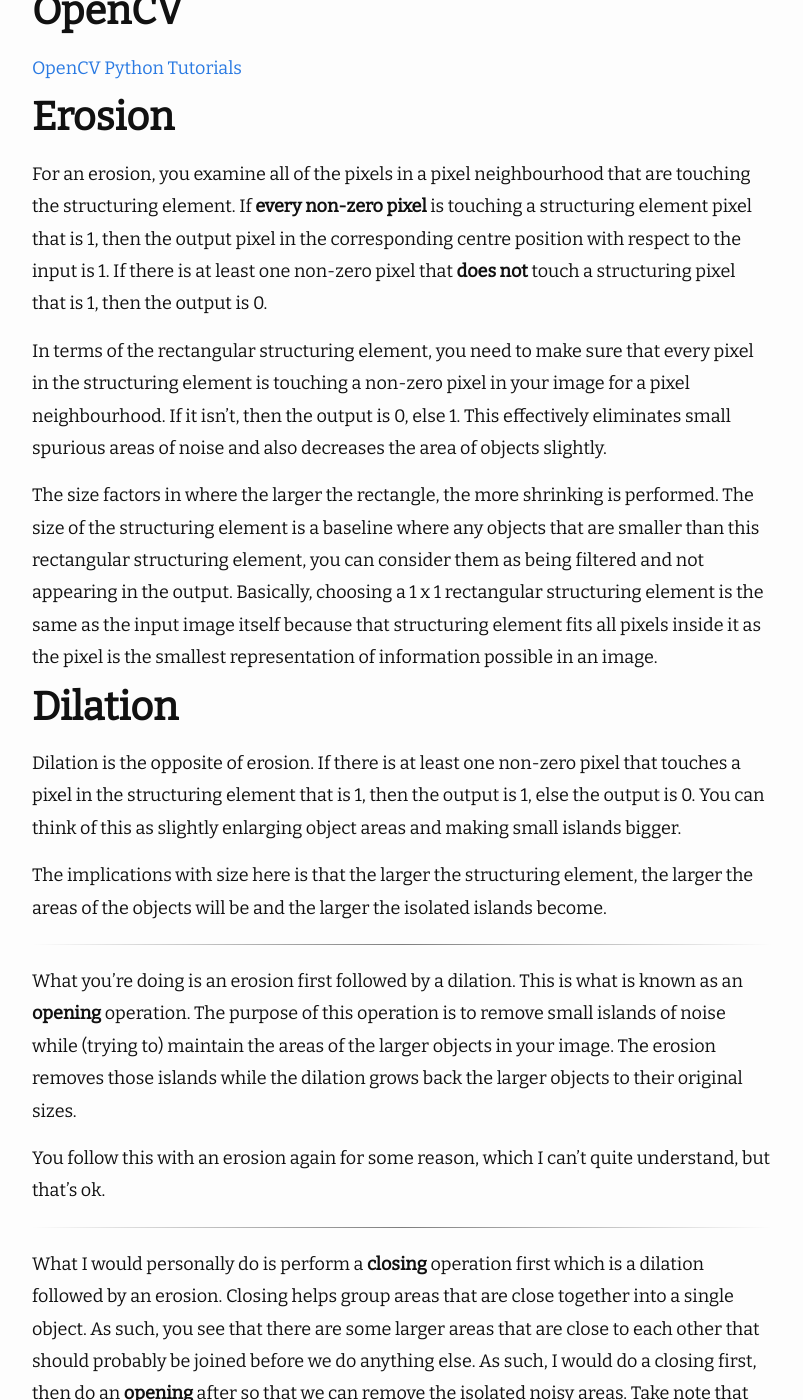
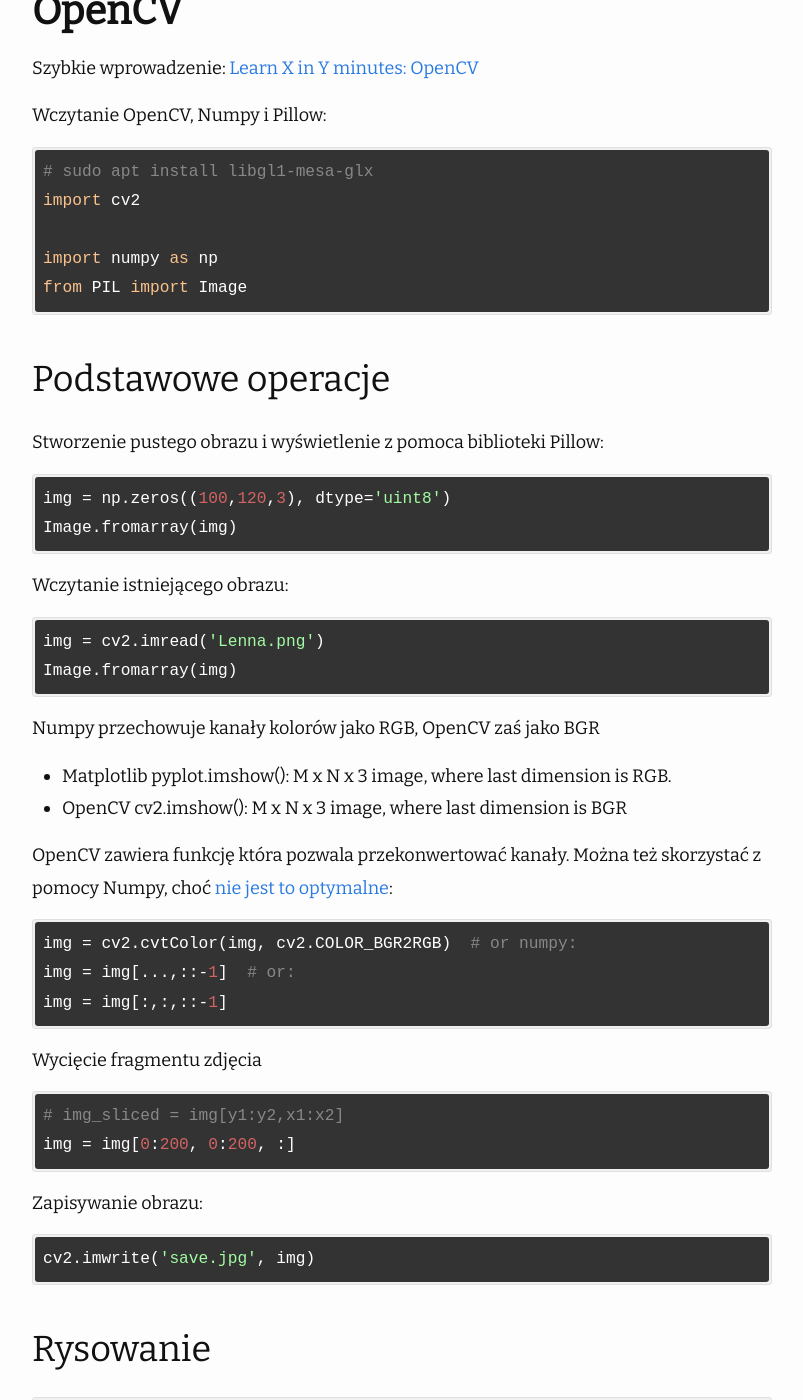
Before and after one commit to mgurg/mgurg.github.io, a Jekyll site: the page built from _posts/2020-05-12-OPENCV.md, in a window 1280 px wide and 1400 px high, scrolled down 246 px. Shown: the whole window, without its empty margins (238-1041 px from the left). Built offline with Jekyll 4.4.1, drawn with Linux system fonts in a browser that asks for light colours; nearby versions of some CDN libraries; comment, search, counter and statistics services are not loaded; some of the changed text lies outside the part shown.

Commit message:
Fix: clean-up in OpenCV, Docker, Python roadmap (yay,images) articles

````diff
--- a/_posts/2020-05-12-OPENCV.md
+++ b/_posts/2020-05-12-OPENCV.md
@@ -1,37 +1,157 @@
 ---
 layout: post
-title: "OpenCV"
-categories: Python
+title: "OpenCV Roadmap"
+categories: OpenCV
 author: "Michał"
 math: true
 ---
 
 
+# OpenCV
 
-# OpenCV
+Szybkie wprowadzenie: [Learn X in Y minutes: OpenCV](https://learnxinyminutes.com/docs/opencv/)
+
+Wczytanie OpenCV, Numpy i Pillow:
+```python
+# sudo apt install libgl1-mesa-glx
+import cv2
+
+import numpy as np
+from PIL import Image
+```
+
+## Podstawowe operacje
+
+Stworzenie pustego obrazu i wyświetlenie z pomoca biblioteki Pillow:
+
+```python
+img = np.zeros((100,120,3), dtype='uint8')
+Image.fromarray(img)
+```
+
+Wczytanie istniejącego obrazu:
+```python
+img = cv2.imread('Lenna.png')
+Image.fromarray(img)
+```
+
+Numpy przechowuje kanały kolorów jako RGB, OpenCV zaś jako BGR
+
+* Matplotlib pyplot.imshow(): M x N x 3 image, where last dimension is RGB.
+* OpenCV cv2.imshow(): M x N x 3 image, where last dimension is BGR
+
+OpenCV zawiera funkcję która pozwala przekonwertować kanały. Można też skorzystać z pomocy Numpy, choć [nie jest to optymalne](https://answers.opencv.org/question/219040/fastest-way-to-convert-bgr-rgb-aka-do-not-use-numpy-magic-tricks/):
+
+```python
+img = cv2.cvtColor(img, cv2.COLOR_BGR2RGB)  # or numpy:
+img = img[...,::-1]  # or:
+img = img[:,:,::-1]
+```
+
+Wycięcie fragmentu zdjęcia
+```python
+# img_sliced = img[y1:y2,x1:x2]
+img = img[0:200, 0:200, :]
+```
+
+Zapisywanie obrazu:
+```python
+cv2.imwrite('save.jpg', img)
+```
+
+## Rysowanie
+```python
+cv2.line(img, (0,0), (200,200), (255,0,0), 5)
+cv2.circle(img, (100,100), 50, (255,0,0), 5)
+cv2.rectangle(img, (10,10), (100,100), (255,0,0), 5 )
+```
+
+COMPUTER VISION I
+Module 1 :Getting Started with OpenCV
+   1. Introduction to computer vision
+   2. Basic image operations
+   3. Mathematical operations on images
+   4. Sunglass filter : A simple application
+   5. Bitwise operations
+   6. Image Annotation
+   7. QR code detection
+
+Module 2 : Video IO and GUI
+   1. Video IO using HighGUI
+   2. Keyboard as input device
+   3. Using the mouse for image annotation
+   4. Adding trackbar controller to your OpenCV application
+
+Module 3 : Binary Image Processing
+   1. Thresholding
+   2. Erosion / Dilation
+   3. Implementing morphological operations from scratch.
+   4. Opening and Closing
+   5. Connected Component Analysis
+   6. Contour Analysis
+   7. Blob Detection
+   8. Coin Detection
+
+Module 4 : Image Enhancement and Filtering
+   1. Color Spaces
+   2. Color Transforms
+   3. Image Filtering
+   4. Image Smoothing
+   5. Image Gradients
+   6. Autofocus Application
+
+Module 5 : Advanced Image Processing and Computational Photography
+   1. Hough Transforms
+   2. High Dynamic Range Imaging
+   3. Seamless Cloning
+   4. Image Inpainting
+
+Module 6 : Geometric Transforms and Image Features
+   1. Affine Transform
+   2. Homography
+   3. Image Features
+   4. Feature Matching
+   5. Image Alignment
+   6. Creating Panoramas
+   7. Finding known objects in an image
+   8. Selfie Application 1:
+      * Instagram Filters
+      * Blemish Removal
+      * Green Screening
+
+Module 7 : Image Segmentation and Recognition
+   1. Image segmentation using GrabCut
+   2. Introduction to AI
+   3. Object Detection
+   4. Image Classification
+
+Module 8 : Video Analysis
+   1. Motion Estimation using Optical Flow
+   2. Object Tracking
+   3. Kalman Filtering
+   4. Meanshift and Camshift
+
+Module 9 : Deep Learning with OpenCV
+   1. Image Classification
+   2. Object Detection
+   3. Face Detection
+   4. Human Pose Estimation
+   5. Selfie Application
+      * Skin smoothing
+      * Sunglass filter
+   6. Document Scanner
+   7. Detection and Tracking
+
 
 [OpenCV Python Tutorials](https://opencv-python-tutroals.readthedocs.io)
 
-# Erosion
+# Morphological Transformations
 
-For an erosion, you examine all of the pixels in a pixel neighbourhood that are touching the structuring element.  If **every non-zero pixel** is touching a structuring element pixel that is 1, then the output  pixel in the corresponding centre position with respect to the input is  1.  If there is at least one non-zero pixel that **does not** touch a structuring pixel that is 1, then the output is 0.
+**Erosion & Dilation**
 
-In terms of the rectangular structuring element, you need to make  sure that every pixel in the structuring element is touching a non-zero  pixel in your image for a pixel neighbourhood.  If it isn't, then the  output is 0, else 1.  This effectively eliminates small spurious areas  of noise and also decreases the area of objects slightly.
+Erosion: Wartośći pikseli sa uśredniane w dół.
 
-The size factors in where the larger the rectangle, the more  shrinking is performed.  The size of the structuring element is a  baseline where any objects that are smaller than this rectangular  structuring element, you can consider them as being filtered and not  appearing in the output.  Basically, choosing a 1 x 1 rectangular  structuring element is the same as the input image itself because that  structuring element fits all pixels inside it as the pixel is the  smallest representation of information possible in an image.
+Dilation: wartośći pikseli są uśredniane w górę.
 
-# Dilation
-
-Dilation is the opposite of erosion.  If there is at least one  non-zero pixel that touches a pixel in the structuring element that is  1, then the output is 1, else the output is 0.  You can think of this as slightly enlarging object areas and making small islands bigger.
-
-The implications with size here is that the larger the structuring  element, the larger the areas of the objects will be and the larger the  isolated islands become.
-
-------
-
-What you're doing is an erosion first followed by a dilation.  This is what is known as an **opening** operation.  The purpose of this operation is to remove small islands of noise while (trying to) maintain the areas of the larger objects in  your image.  The erosion removes those islands while the dilation grows  back the larger objects to their original sizes.
-
-You follow this with an erosion again for some reason, which I can't quite understand, but that's ok.
-
-------
-
-What I would personally do is perform a **closing**  operation first which is a dilation followed by an erosion.  Closing  helps group areas that are close together into a single object.  As  such, you see that there are some larger areas that are close to each  other that should probably be joined before we do anything else.  As  such, I would do a closing first, then do an **opening** after so that we can remove the isolated noisy areas.  Take note that I'm going to make the closing structuring element size **larger** as I want to make sure I get nearby pixels and the opening structuring element size **smaller** so that I don't want to mistakenly remove any of the larger areas.
+Szeroki opis na [StackOverflow](https://stackoverflow.com/a/30380543)
+[Morphological Transformations](http://www.codebind.com/python/opencv-python-tutorial-beginners-morphological-transformations/)
````
Also changed, not shown: _posts/2019-12-19-python-roadmap.md (+6 -4 lines), _posts/2020-05-14-ML-Roadmap.md (added, +102 -0 lines), _posts/2020-08-05-Docker.md (+3 -0 lines), images/2020_08/hyperskill.png (added).
